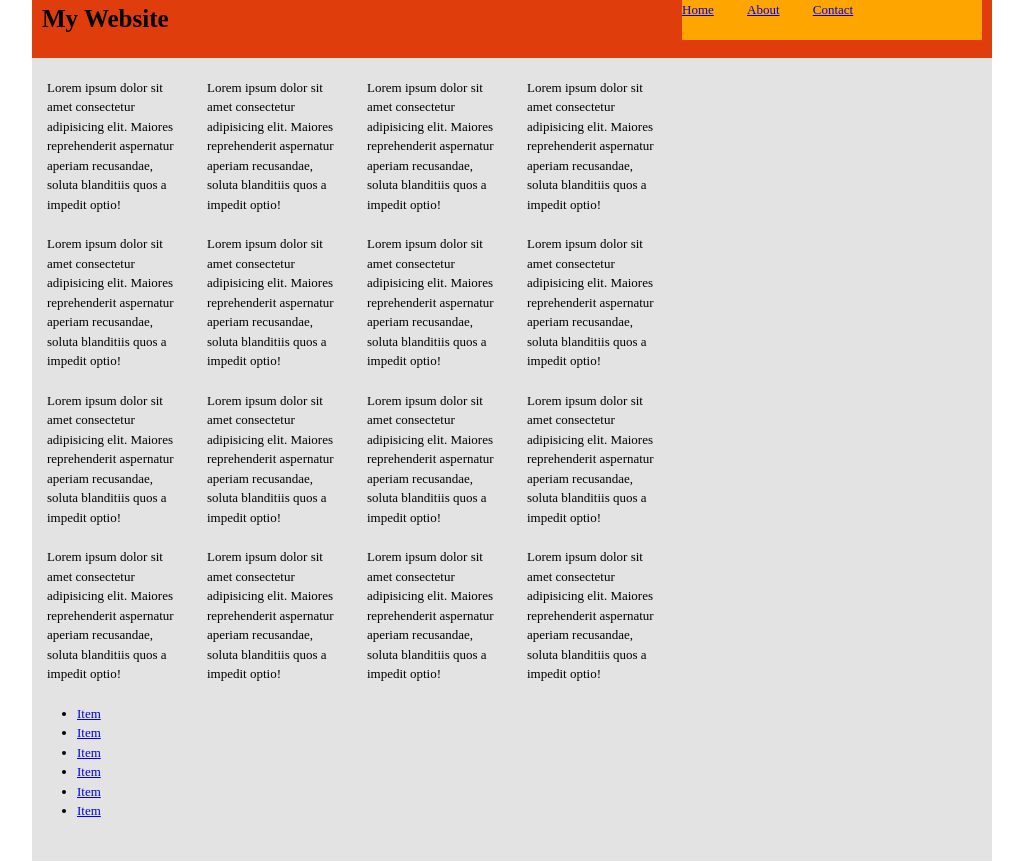
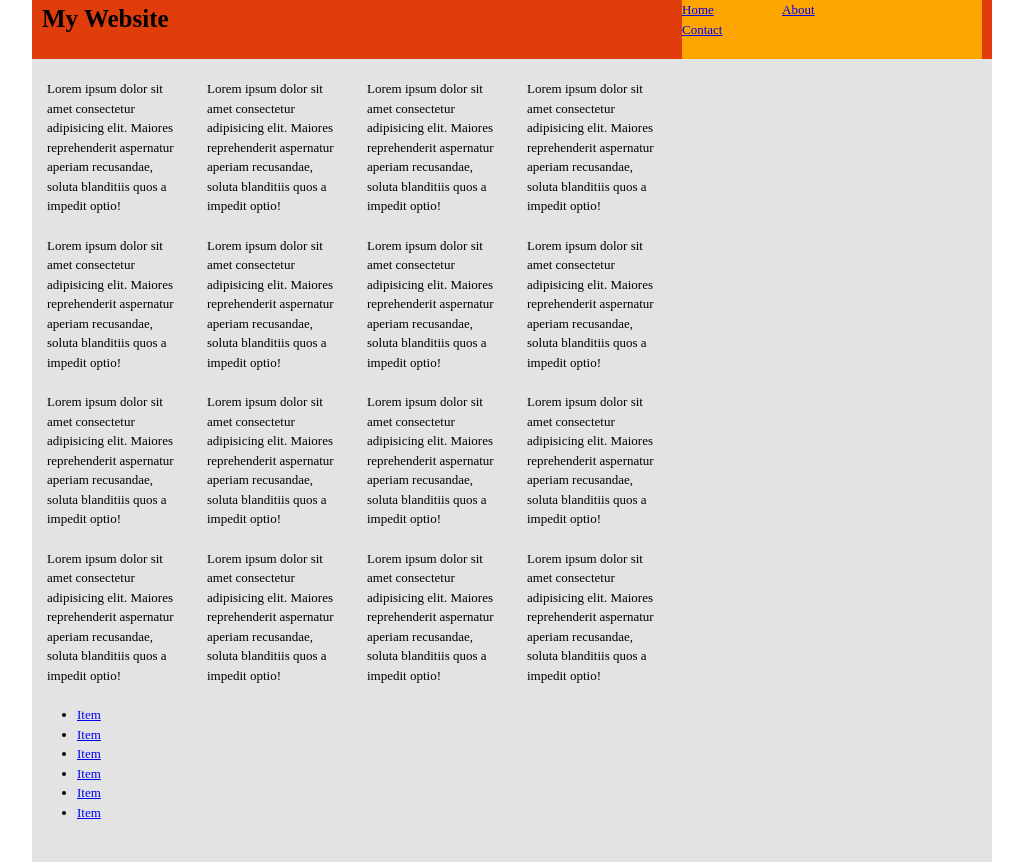
Before and after one commit to anilkumar-bv/firstPage, a plain HTML site: page SECOND-WORKSPACE/Grids.html in a window 1280 px wide. Shown: the whole page, without its empty margins (128-1151 px from the left). Drawn offline with Linux system fonts and the light colour scheme.

Commit message:
altered css

```diff
--- a/SECOND-WORKSPACE/css/style.css
+++ b/SECOND-WORKSPACE/css/style.css
@@ -9,8 +9,8 @@ body {
 
 nav li {
     display: inline;
-    margin-left: 0px;
-    margin-right: 30px;
+    margin-left: 0em;
+    margin-right: 5em;
 }
 
 nav {
```
